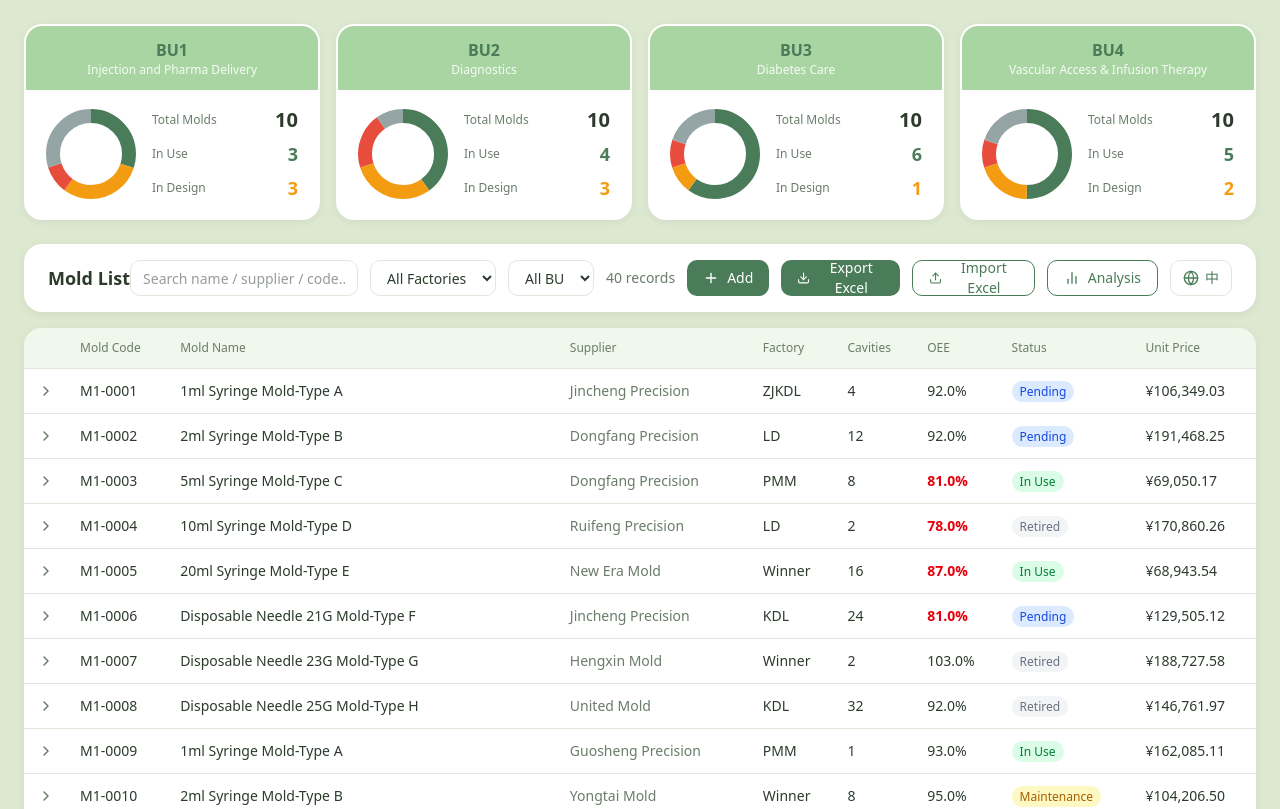
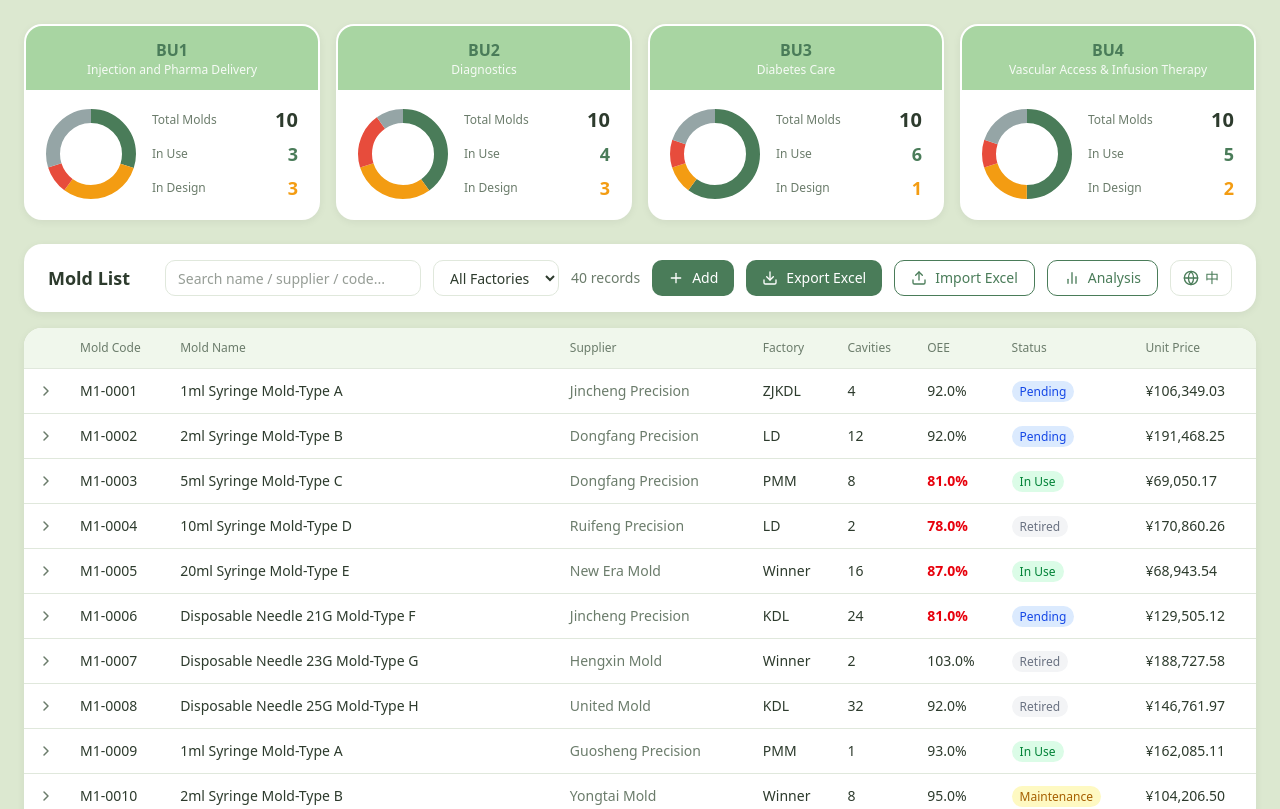
Before and after one commit to erikzhuang-dev/ubzhuangs-robot, a Next.js app: page / in a window 1280 px wide. Shown: the top 809 px of the page. Built offline with nearby package versions, Linux system fonts and the light colour scheme.

Commit message:
refactor: 移除工具栏中的全部BU下拉筛选
Coze-Commit-Type: user
Coze-User-ID: 3739915826497834
Coze-Conversation-ID: 11684564

```diff
--- a/src/app/page.tsx
+++ b/src/app/page.tsx
@@ -13,7 +13,6 @@ const T = {
     title: '模具列表',
     searchPlaceholder: '搜索模具名称/供应商/编号...',
     allFactories: '全部工厂',
-    allBU: '全部BU',
     totalRecords: (n: number) => `共 ${n} 条`,
     exportExcel: '导出Excel',
     addMold: '添加',
@@ -93,7 +92,6 @@ const T = {
     title: 'Mold List',
     searchPlaceholder: 'Search name / supplier / code...',
     allFactories: 'All Factories',
-    allBU: 'All BU',
     totalRecords: (n: number) => `${n} records`,
     exportExcel: 'Export Excel',
     addMold: 'Add',
@@ -184,7 +182,6 @@ export default function Home() {
   const [selectedBU, setSelectedBU] = useState<string | null>(null);
   const [searchText, setSearchText] = useState('');
   const [factoryFilter, setFactoryFilter] = useState<string>('');
-  const [buFilter, setBuFilter] = useState<string>('');
   const [expandedRow, setExpandedRow] = useState<string | null>(null);
   const [lang, setLang] = useState<Lang>('en');
   const [showAddModal, setShowAddModal] = useState(false);
@@ -266,7 +263,6 @@ export default function Home() {
   const filteredMolds = useMemo(() => {
     return molds.filter((m) => {
       if (selectedBU && m.buId !== selectedBU) return false;
-      if (buFilter && m.buId !== buFilter) return false;
       if (factoryFilter && m.factory !== factoryFilter) return false;
       if (searchText) {
         const s = searchText.toLowerCase();
@@ -278,7 +274,7 @@ export default function Home() {
       }
       return true;
     });
-  }, [molds, selectedBU, buFilter, factoryFilter, searchText]);
+  }, [molds, selectedBU, factoryFilter, searchText]);
 
   // BU stats
   const buStats = useMemo(() => {
@@ -580,20 +576,6 @@ export default function Home() {
               {FACTORIES.map((f) => (
                 <option key={f} value={f}>
                   {f}
-                </option>
-              ))}
-            </select>
-            {/* BU filter */}
-            <select
-              value={buFilter}
-              onChange={(e) => setBuFilter(e.target.value)}
-              className="h-9 rounded-lg border px-3 text-sm outline-none"
-              style={{ borderColor: '#e0e8dc', color: '#2d3b2d' }}
-            >
-              <option value="">{t.allBU}</option>
-              {BUS.map((bu) => (
-                <option key={bu.id} value={bu.id}>
-                  {bu.shortName}
                 </option>
               ))}
             </select>
```
